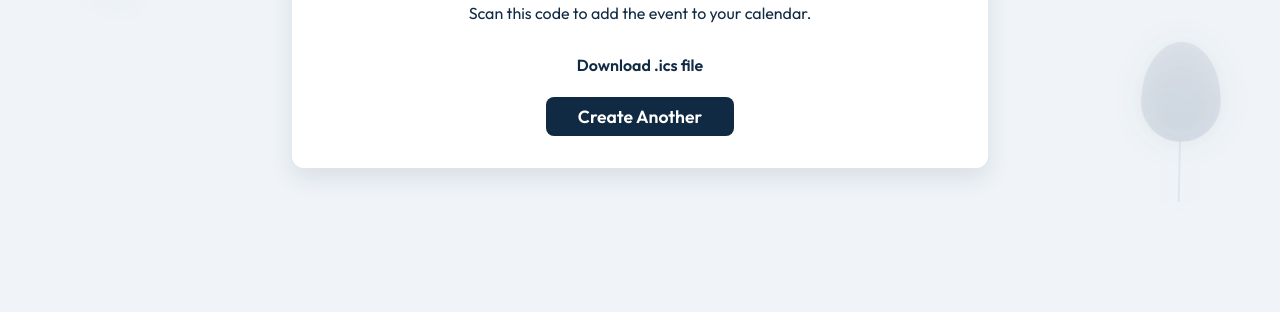
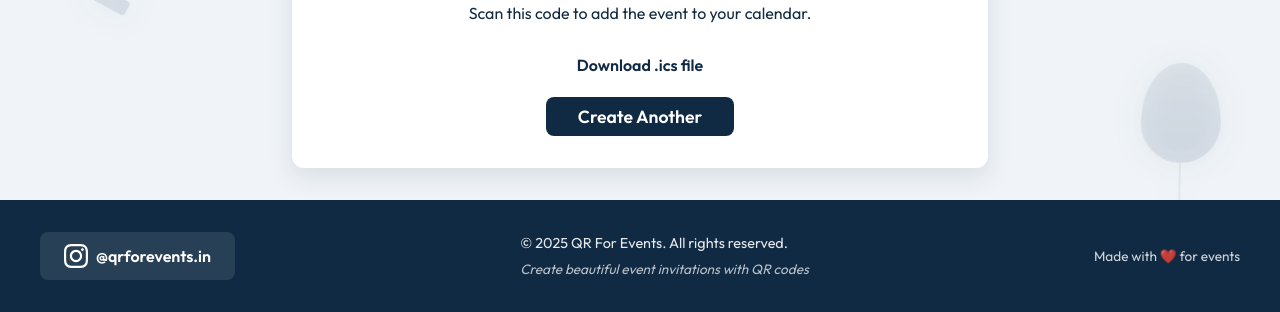
Before and after one commit to dhara30/dhara30.github.io, a Flask app: template templates/result.html in a window 1280 px wide. Shown: the part 518-830 px from the top of the page. Before the commit the page ends 720 px from the top, so only its background shows below. Run offline with Flask 3, Linux system fonts and the light colour scheme; the template is opened without the code that fills it, so the values that code supplies are empty.

Commit message:
Enhance result.html with footer and social links
Added footer section with social links and copyright.

```diff
--- a/templates/result.html
+++ b/templates/result.html
@@ -37,6 +37,29 @@
         <a href="/" class="btn-submit"
             style="text-decoration: none; display: inline-block; width: auto; padding: 0.5rem 2rem;">Create Another</a>
     </div>
+
+    <!-- Footer -->
+    <footer class="footer">
+        <div class="footer-content">
+            <div class="footer-social">
+                <a href="https://www.instagram.com/qrforevents.in" target="_blank" rel="noopener noreferrer"
+                    class="social-link">
+                    <svg width="24" height="24" viewBox="0 0 24 24" fill="currentColor">
+                        <path
+                            d="M12 2.163c3.204 0 3.584.012 4.85.07 3.252.148 4.771 1.691 4.919 4.919.058 1.265.069 1.645.069 4.849 0 3.205-.012 3.584-.069 4.849-.149 3.225-1.664 4.771-4.919 4.919-1.266.058-1.644.07-4.85.07-3.204 0-3.584-.012-4.849-.07-3.26-.149-4.771-1.699-4.919-4.92-.058-1.265-.07-1.644-.07-4.849 0-3.204.013-3.583.07-4.849.149-3.227 1.664-4.771 4.919-4.919 1.266-.057 1.645-.069 4.849-.069zm0-2.163c-3.259 0-3.667.014-4.947.072-4.358.2-6.78 2.618-6.98 6.98-.059 1.281-.073 1.689-.073 4.948 0 3.259.014 3.668.072 4.948.2 4.358 2.618 6.78 6.98 6.98 1.281.058 1.689.072 4.948.072 3.259 0 3.668-.014 4.948-.072 4.354-.2 6.782-2.618 6.979-6.98.059-1.28.073-1.689.073-4.948 0-3.259-.014-3.667-.072-4.947-.196-4.354-2.617-6.78-6.979-6.98-1.281-.059-1.69-.073-4.949-.073zm0 5.838c-3.403 0-6.162 2.759-6.162 6.162s2.759 6.163 6.162 6.163 6.162-2.759 6.162-6.163c0-3.403-2.759-6.162-6.162-6.162zm0 10.162c-2.209 0-4-1.79-4-4 0-2.209 1.791-4 4-4s4 1.791 4 4c0 2.21-1.791 4-4 4zm6.406-11.845c-.796 0-1.441.645-1.441 1.44s.645 1.44 1.441 1.44c.795 0 1.439-.645 1.439-1.44s-.644-1.44-1.439-1.44z" />
+                    </svg>
+                    @qrforevents.in
+                </a>
+            </div>
+            <div class="footer-info">
+                <p>&copy; 2025 QR For Events. All rights reserved.</p>
+                <p class="footer-tagline">Create beautiful event invitations with QR codes</p>
+            </div>
+            <div class="footer-links">
+                <span>Made with ❤️ for events</span>
+            </div>
+        </div>
+    </footer>
 </body>
 
 </html>
```
